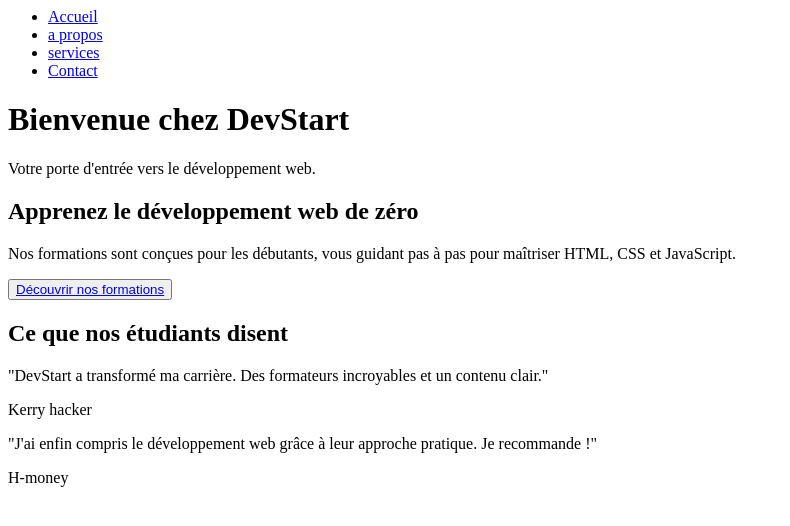
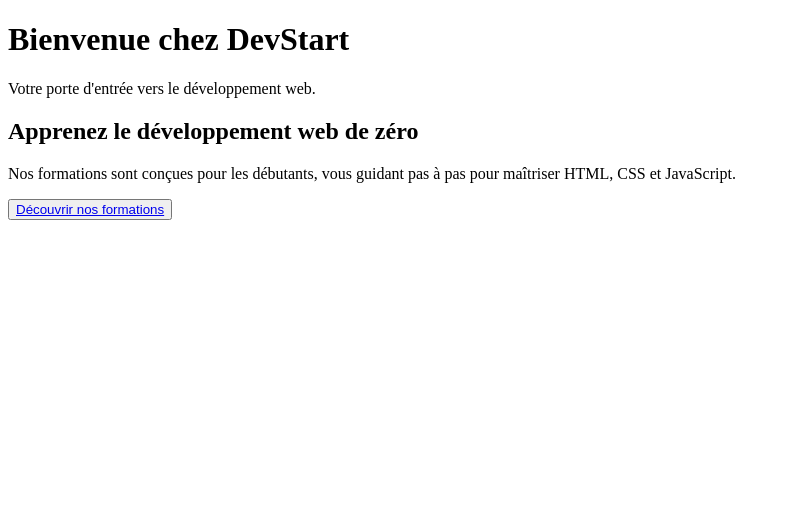
Before and after one commit to red-spider14/projet-git-final, a plain HTML site: page index.html in a window 1280 px wide. Shown: the whole page, without its empty margins (0-790 px from the left). Drawn offline with Linux system fonts and the light colour scheme.

Commit message:
My commit

```diff
--- a/index.html
+++ b/index.html
@@ -1,11 +1,14 @@
-  <header>
+<!DOCTYPE html>
+<html lang="en">
+<head>
+    <meta charset="UTF-8">
+    <meta name="viewport" content="width=device-width, initial-scale=1.0">
+    <title>Document</title>
+</head>
+<body>
+      <header>
         <nav>
-            <ul>
-                <li><a href="index.html" class="active">Accueil</a></li>
-                <li><a href="a propos.html" class="active">a propos</a></li>
-                <li><a href="services.html" class="active">services</a></li>
-                <li><a href="contact.html" class="active">Contact</a></li>
-            </ul>
+
         </nav>
         <h1>Bienvenue chez DevStart</h1>
         <p>Votre porte d'entrée vers le développement web.</p>
@@ -19,17 +22,7 @@
             </button>
         </section>
 
-        <section id="testimonials">
-            <h2>Ce que nos étudiants disent</h2>
-            <div class="testimonial-grid">
-                <div class="testimonial-item">
-                    <p>"DevStart a transformé ma carrière. Des formateurs incroyables et un contenu clair."</p>
-                    <span> Kerry hacker</span>
-                </div>
-                <div class="testimonial-item">
-                    <p>"J'ai enfin compris le développement web grâce à leur approche pratique. Je recommande !"</p>
-                    <span>H-money</span>
-                </div>
-            </div>
-        </section>
+
     </main>
+</body>
+</html>
```
